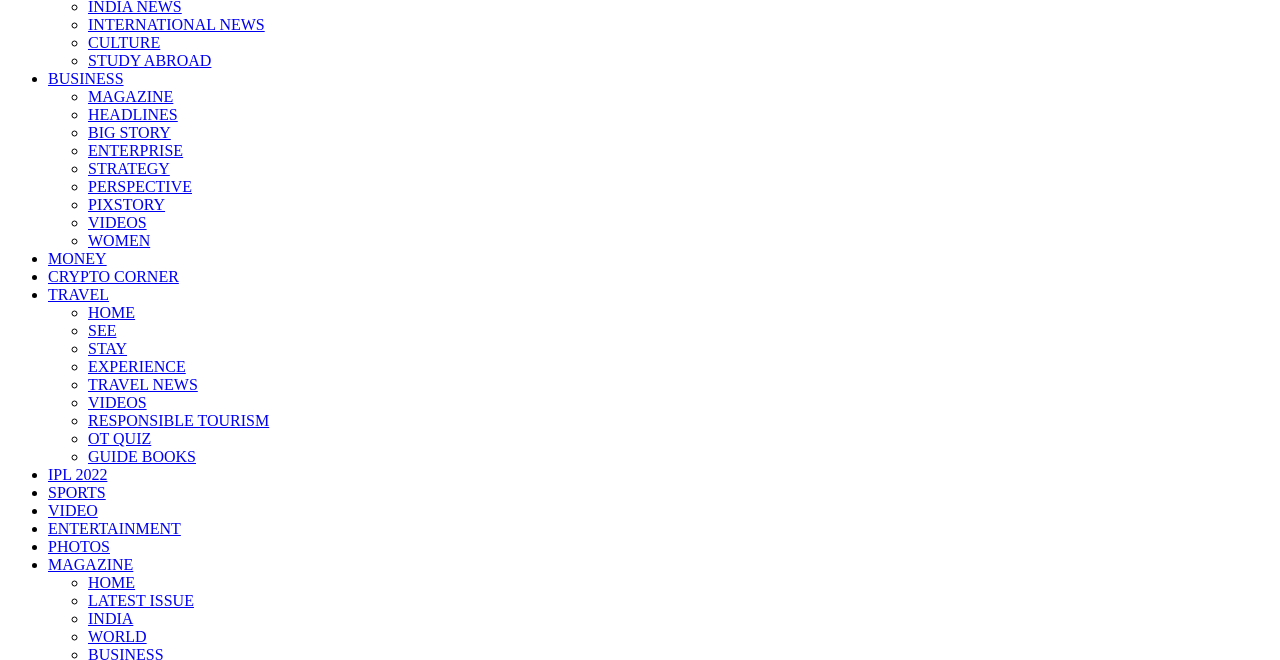
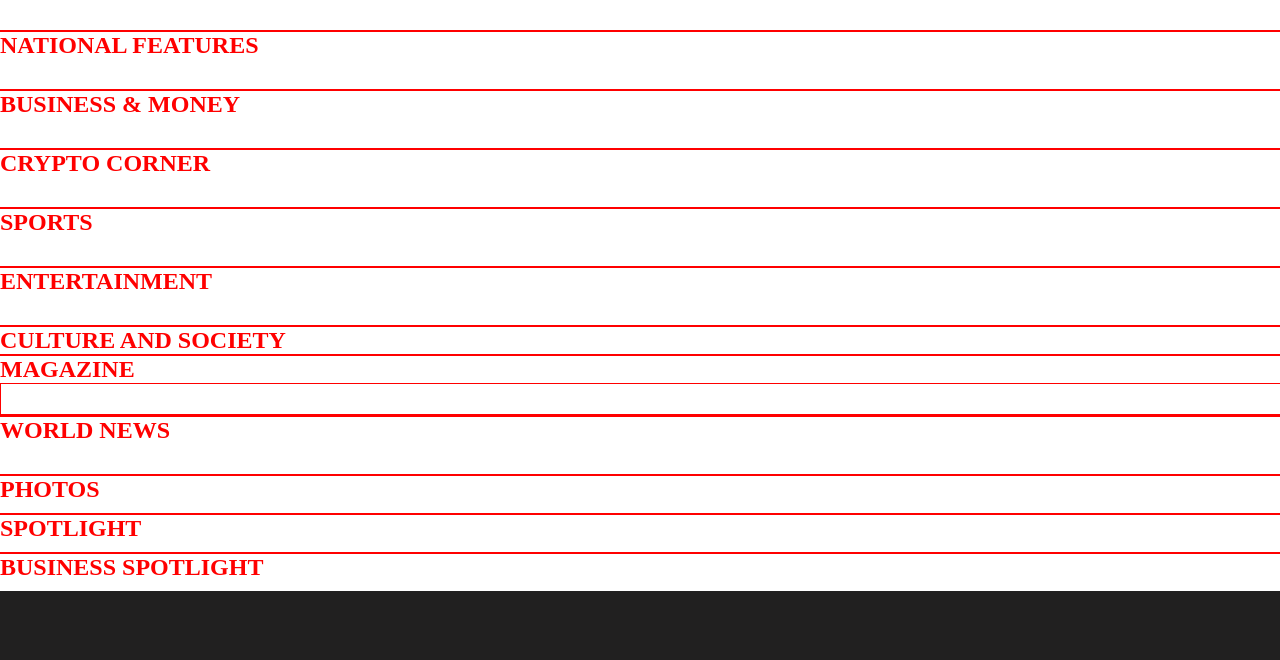
Before and after one commit to sankethtj/outlooknew, a plain HTML site: page index.html in a window 1280 px wide. Shown: the part 453-1113 px from the top of the page. Drawn offline with Linux system fonts and the light colour scheme; no server answers.

Commit message:
reverted the stylesheets

```diff
--- a/index.html
+++ b/index.html
@@ -5,11 +5,11 @@
     <meta http-equiv="X-UA-Compatible" content="IE=edge">
     <meta name="viewport" content="width=device-width, initial-scale=1.0">
     <title>Document</title>
-    <link  href="/styles_av/styles_2.css">
-    <link  href="/styles_av/styles_con_1.css">
-    <link  href="/styles/navbar.css">
-    <link  href="/styles/style.css">
-    <link  href="/styles_sd/footer.css">
+    <link rel="stylesheet" href="/styles_av/styles_2.css">
+    <link rel="stylesheet" href="/styles_av/styles_con_1.css">
+    <link rel="stylesheet" href="/styles/navbar.css">
+    <link rel="stylesheet" href="/styles/style.css">
+    <link rel="stylesheet" href="/styles_sd/footer.css">
     <style>
         #p1{
             height: 200px;
```
